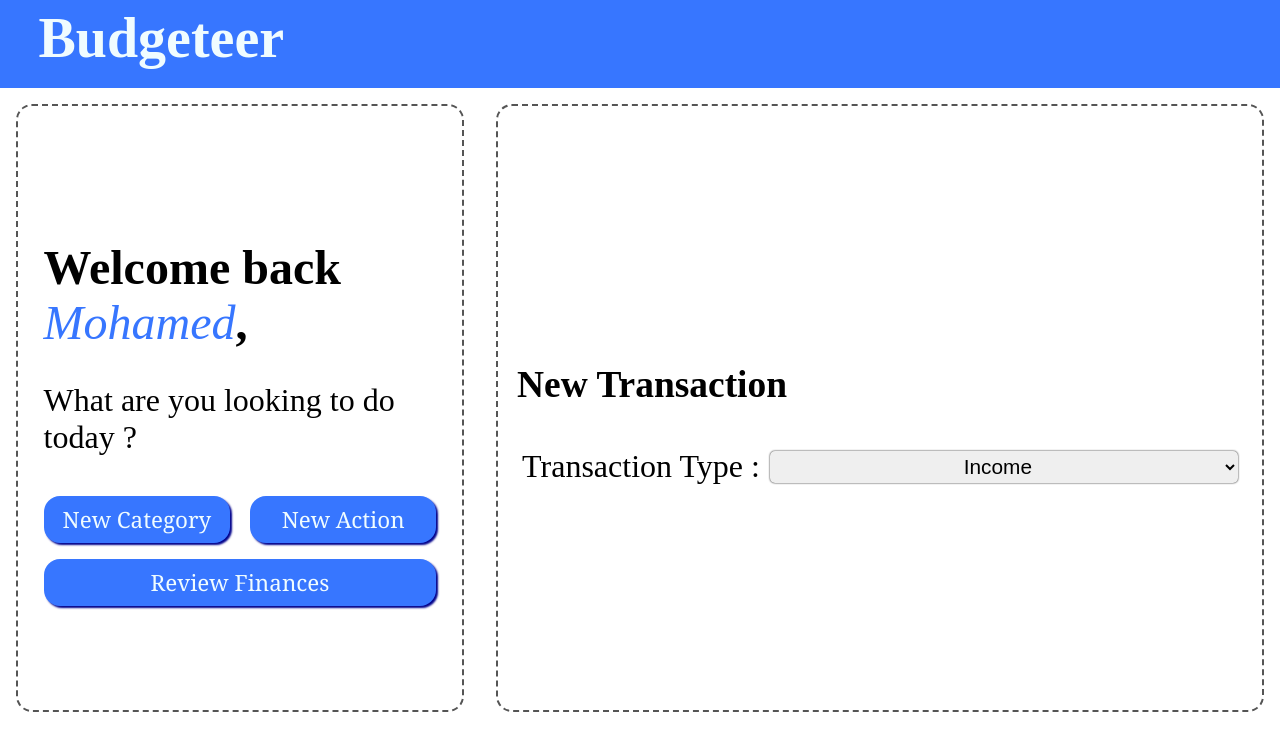
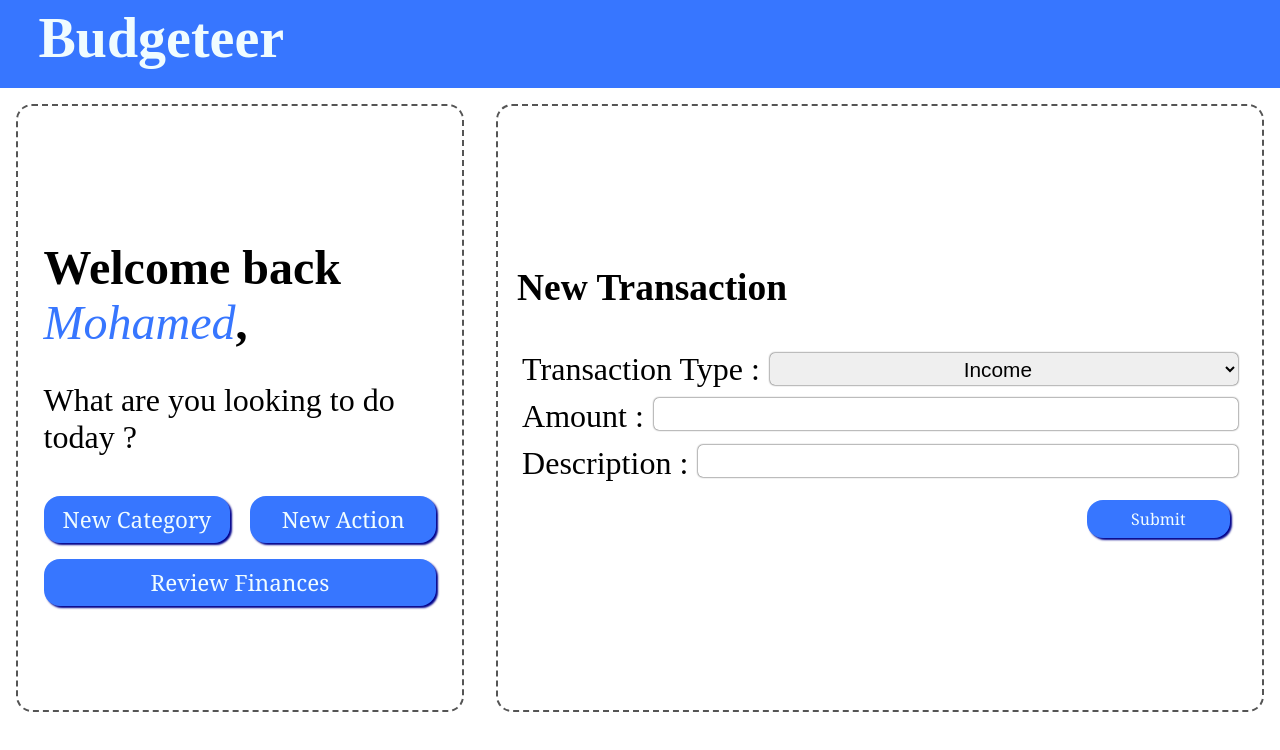
Before and after one commit to MomedAmine/Budgeteer, a React (Vite) app in the folder Budgeteer/: page / in a window 1280 px wide. Both pictures are taken after a click on the button "New Action". Shown: the top 750 px of the page. Built offline with nearby package versions, Linux system fonts and the light colour scheme.

Commit message:
Add Expence Transaction finished

```diff
--- a/Budgeteer/src/assets/AddIncomeCategory.jsx
+++ b/Budgeteer/src/assets/AddIncomeCategory.jsx
@@ -5,12 +5,14 @@ function AddIncomeCategory() {
         <label htmlFor="newIncomeName">New Income stream name :</label>
         <input type="text" name="newIncomeName" id="newIncomeNameInput" className="SubmitNewCategoryFormInput" />
       </div>
+      <div style={{justifyContent:"flex-end"}}>
         <input
           type="button"
           className="SubmitNewCategoryButton"
           value="Submit New Income Stream"
           id="newIncomeSubmitBtn"
         />
+      </div>
     </form>
   );
 }
--- a/Budgeteer/src/assets/NewAction.jsx
+++ b/Budgeteer/src/assets/NewAction.jsx
@@ -5,20 +5,26 @@ import NewIncomeTransaction from "./NewIncomeTransaction";
 function NewAction() {
 
     // const
-    const [InExp,setInExp] = useState()
+    const newIncomeTransaction = <NewIncomeTransaction/>
+    const newExpenceTransaction = <NewExpenceTransaction/>
+    const [InExp,setInExp] = useState(true)
+    const handleInExpChange = () => {
+        setInExp(!InExp);
+      };
+
     return(
         <div style={{width:"95%",}}>
             <h3>New Transaction</h3>
             <form action="/SubmitNewTransaction" className="SubmitNewCategoryForm">
                 <div id="NewTransactionType">
                     <label htmlFor="NewTransactionTypeSelect">Transaction Type :</label>
-                    <select name="NewTransactionTypeSelect" id="NewTransactionTypeSelect" className="SubmitNewCategoryFormInput">
+                    <select name="NewTransactionTypeSelect" id="NewTransactionTypeSelect" className="SubmitNewCategoryFormInput" onChange={handleInExpChange}>
                         <option value="Income">Income</option>
                         <option value="Expence">Expence</option>
                     </select>
                 </div>
                 <div className="SubmitNewCategoryForm">
-                    {/* {(InExp == "Income")?} */}
+                    {InExp?newIncomeTransaction:newExpenceTransaction}
                 </div>
             </form>
         </div>
--- a/Budgeteer/src/assets/NewExpenceTransaction.jsx
+++ b/Budgeteer/src/assets/NewExpenceTransaction.jsx
@@ -1,5 +1,46 @@
 function NewExpenceTransaction() {
+    const subCategories = ["Coffee","Groceries","..."];
+    const subCategoriesHTML = subCategories.map((sCtg)=>{
+        return <option value={sCtg} key ={sCtg}>{sCtg}</option>
+    })
+    return(
+        <div id="NewExpenceTransactionDiv"style={{margin:"0px",padding:"0px",}}>
+            <label htmlFor="NewExpenceTransactionAmountInput">Amount :</label>
+            <input type="number"
+                name="NewExpenceTransactionAmountInput"
+                id="NewExpenceTransactionAmountInput"
+                className="SubmitNewCategoryFormInput"/>
 
+            <label htmlFor="NewExpenceTransactionNecessityInput">Necessity </label>
+            <select name="NewExpenceTransactionNecessityInput" id="NewExpenceTransactionNecessityInput" className ="SubmitNewCategoryFormInput">
+                    <option value="Necessary">Necessary</option>
+                    <option value="Luxury">Luxury</option>
+                </select>
+
+            <label htmlFor="NewExpenceTransactionSubCategoryInput">Sub-Category </label>
+            <select name="NewExpenceTransactionSubCategoryInput" id="NewExpenceTransactionSubCategoryInput" className ="SubmitNewCategoryFormInput">
+                {subCategoriesHTML}
+            </select>
+
+            <label htmlFor="NewExpenceTransactionDescriptionInput">Description</label>
+            <input type="text"
+                name="NewExpenceTransactionDescriptionInput"
+                id="NewExpenceTransactionDescriptionInput"
+                className="SubmitNewCategoryFormInput"
+                style={{textAlign:"left",paddingLeft:"10px"}}/>
+
+
+            <input
+                    type="button"
+                    className="SubmitNewCategoryButton"
+                    value="Submit"
+                    id="newExpenceTransactionSubmitBtn"
+                    style={{
+                        gridColumnStart:"2"}}
+            />
+            <br />
+        </div>
+    );
 }
 
 export default NewExpenceTransaction;
--- a/Budgeteer/src/assets/NewIncomeTransaction.jsx
+++ b/Budgeteer/src/assets/NewIncomeTransaction.jsx
@@ -1,5 +1,32 @@
 function NewIncomeTransaction() {
 
+    return(
+        <div id="NewIncomeTransactionDiv"style={{margin:"0px",padding:"0px",}}>
+            <div id="NewIncomeTransactionAmountDiv" style={{margin:"0px",padding:"0px",width:"100%",display:"flex"}}>
+                <label htmlFor="NewIncomeTransactionAmountInput">Amount :</label>
+                <input type="number"
+                name="NewIncomeTransactionAmountInput"
+                id="NewIncomeTransactionAmountInput"
+                className="SubmitNewCategoryFormInput"/>
+            </div>
+            <div id="NewIncomeTransactionDescriptionDiv" style={{margin:"0px",padding:"0px",width:"100%",display:"flex"}}>
+                <label htmlFor="NewIncomeTransactionDescriptionInput">Description :</label>
+                <input type="text"
+                name="NewIncomeTransactionDescriptionInput"
+                id="NewIncomeTransactionDescriptionInput"
+                className="SubmitNewCategoryFormInput"/>
+            </div>
+            <div style={{display:"flex",justifyContent:"flex-end",width :"100%"}}>
+            <input
+                type="button"
+                className="SubmitNewCategoryButton"
+                value="Submit"
+                id="newIncomeTransactionSubmitBtn"
+            />
+            </div>
+            <br />
+        </div>
+    )
 }
 
 export default NewIncomeTransaction;
--- a/Budgeteer/src/index.css
+++ b/Budgeteer/src/index.css
@@ -133,7 +133,7 @@ html {
 /* Form CSS */
 .SubmitNewCategoryForm{
   display: flex;
-  text-align: center;
+  /* text-align: center; */
   flex-wrap:wrap;
   flex-direction: row;
   justify-content: flex-end;
@@ -146,7 +146,7 @@ html {
   display: flex;
   flex-wrap: wrap;
   min-width: 60%;
-  text-align: center;
+  /* text-align: center; */
   justify-content: space-between;
   align-items: center;
 }
@@ -187,6 +187,13 @@ html {
   cursor: pointer;
 }
 
+#NewExpenceTransactionDiv{
+  margin:"0px";
+  padding:"0px";
+  display: grid;
+  grid-template-columns: 1fr 2fr;
+}
+
 
 @media screen and (max-width: 850px) {
   #actionContainer {
```
Also changed, not shown: 1 other file (tests, documents, lock files or other folders). Lines whose indentation alone changed are shown as unchanged.
